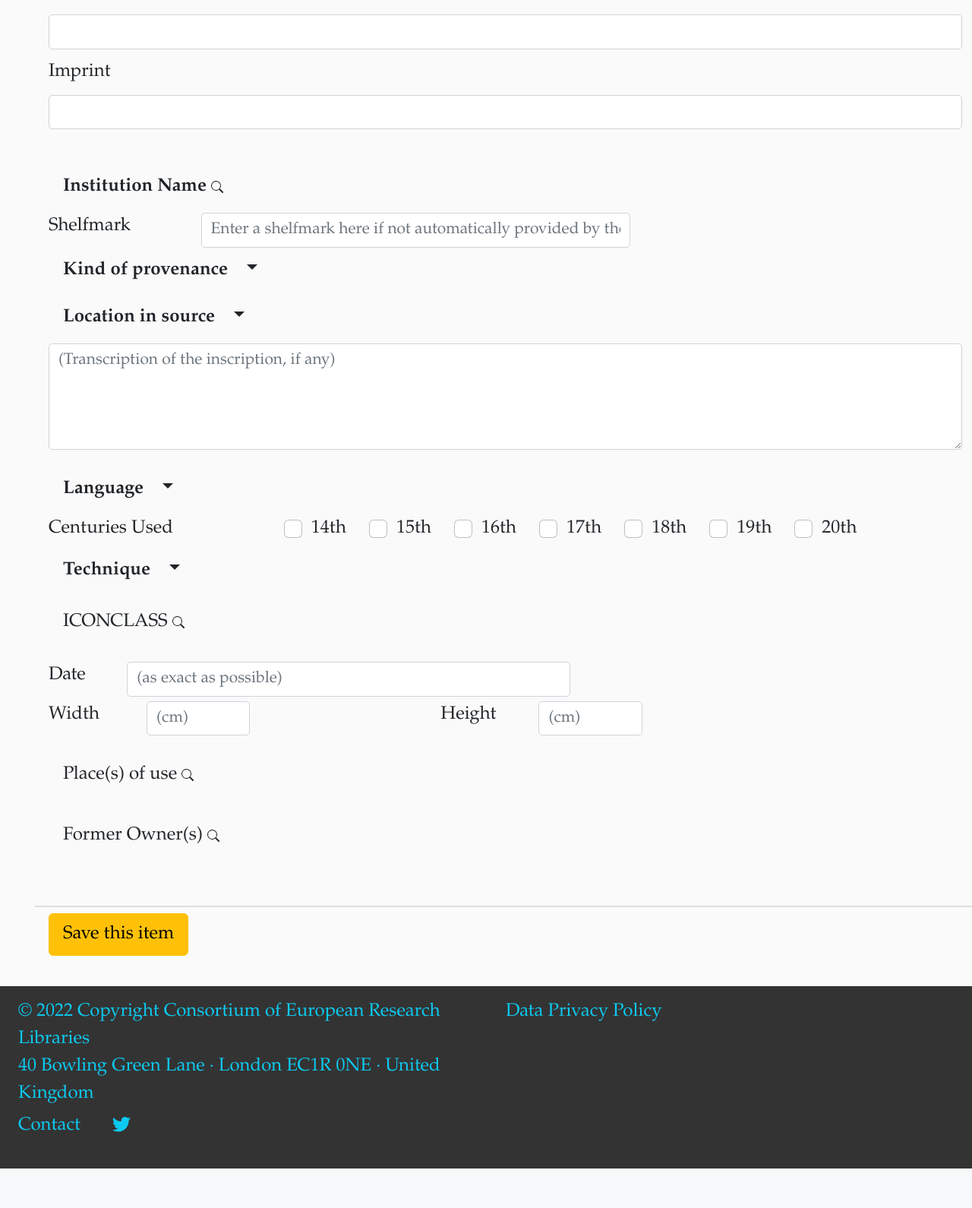
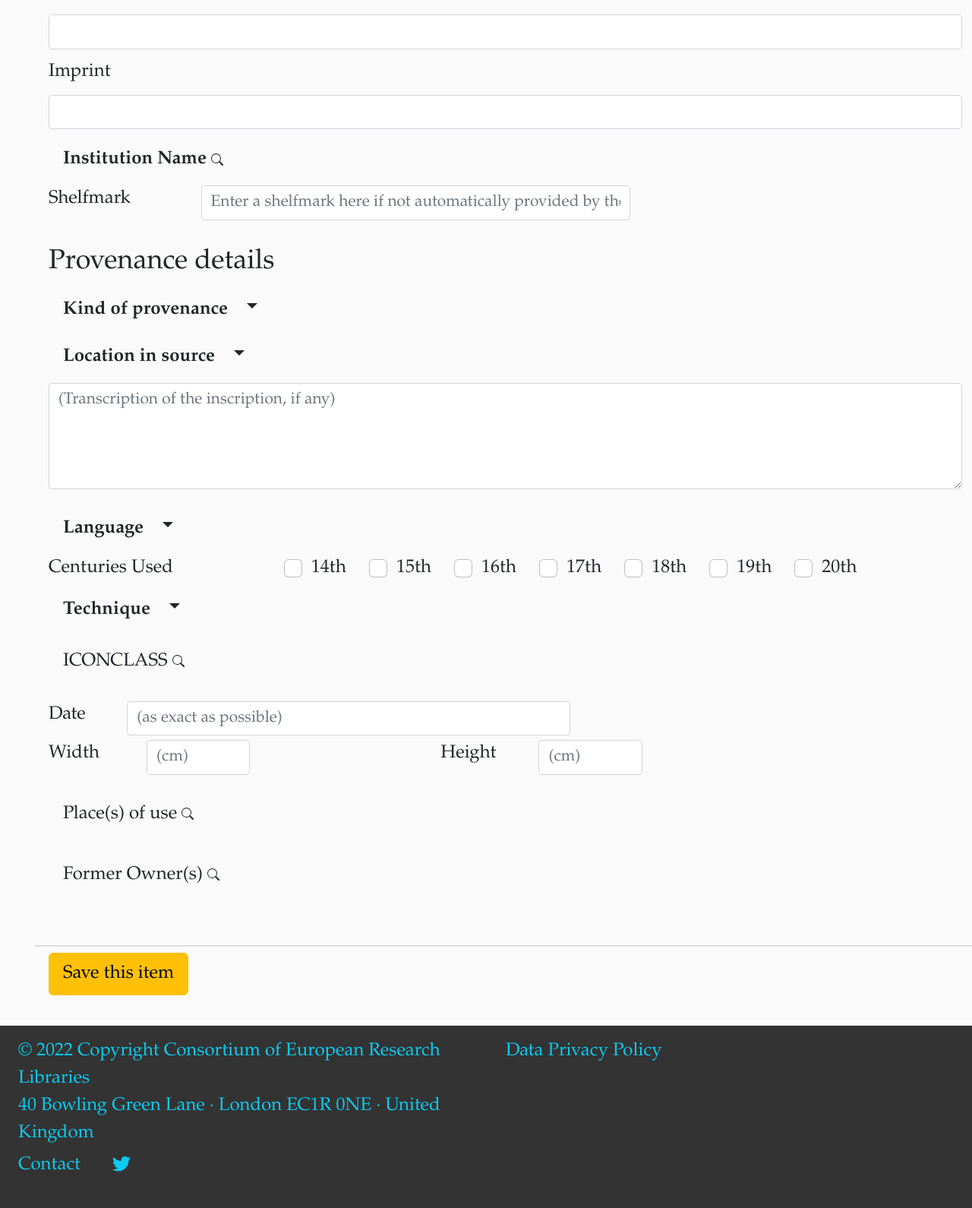
Before and after one commit to epoz/cerlpda, a FastAPI app: template src/templates/edit_item.html in a window 1280 px wide. Shown: the part 762-2352 px from the top of the page at 76% size. Before the commit the page ends 2300 px from the top, so only its background shows below. Run offline with FastAPI, Linux system fonts and the light colour scheme; the template is opened without the code that fills it, so the values that code supplies are empty; style sheets or scripts are compiled from the project's sources; some libraries are stand-ins or nearby versions.

Commit message:
add some headings

```diff
--- a/src/templates/edit_item.html
+++ b/src/templates/edit_item.html
@@ -82,7 +82,7 @@
     </div>
 
 
-    <div class="row mt-4">
+    <div class="row">
                 <div class="modal fade" id="institution_modal" tabindex="-1" aria-labelledby="institution_modal_label" aria-hidden="true">
                 <div class="modal-dialog modal-dialog-scrollable modal-lg">
                     <div class="modal-content">
@@ -189,6 +189,11 @@
                 <div class="col-6">
                     <input type="text" id="shelfmark" class="form-control  form-control-sm" placeholder="Enter a shelfmark here if not automatically provided by the source URI"/>
                 </div>
+            </div>
+
+
+            <div style="margin-top: 4vh">
+            <h4>Provenance details</h4>
             </div>
 
 
```
